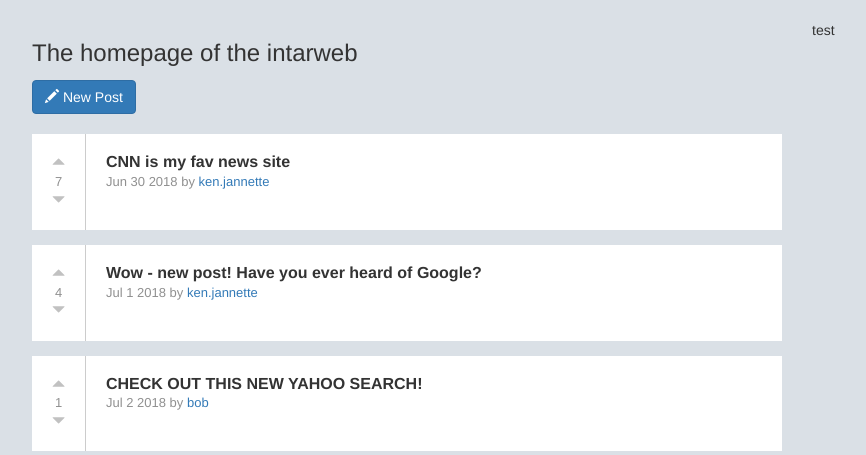
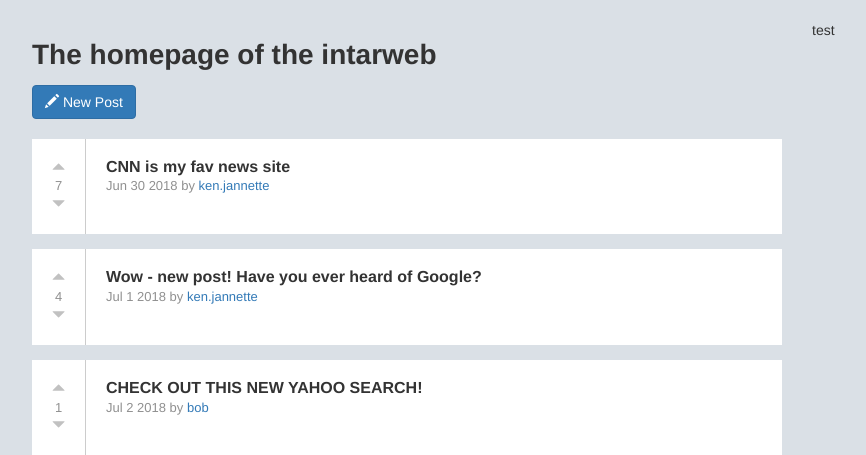
Before and after one commit to kjannette/posteddit, a Django app: page / in a window 1280 px wide. Shown: the part 50-505 px from the top of the page, without its empty margins (38-904 px from the left). Run offline with Django 3.2, Linux system fonts and the light colour scheme; data comes from the database, SQL or seed files in the repository; both versions use the stored data as it was after the commit; some libraries are stand-ins or nearby versions.

Commit message:
added css/style

```diff
--- a/static/css/style.css
+++ b/static/css/style.css
@@ -4,7 +4,8 @@ body {
 
 /* typography */
 h1 {
-	font-size: 24px;
+	font-size: 28px;
+	font-weight: bold;
     margin-top: 20px;
     margin-bottom: 14px;
 }
```
Also changed, not shown: db.sqlite3, 2 other files.
